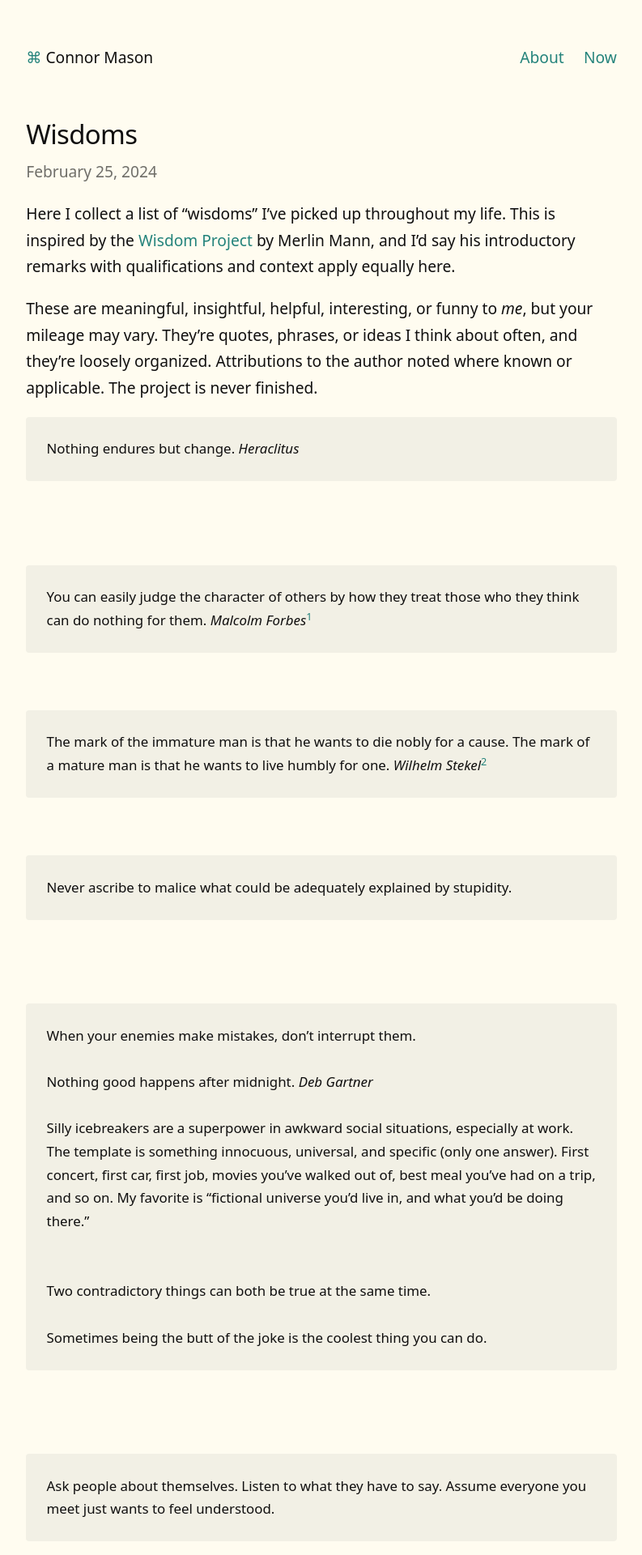
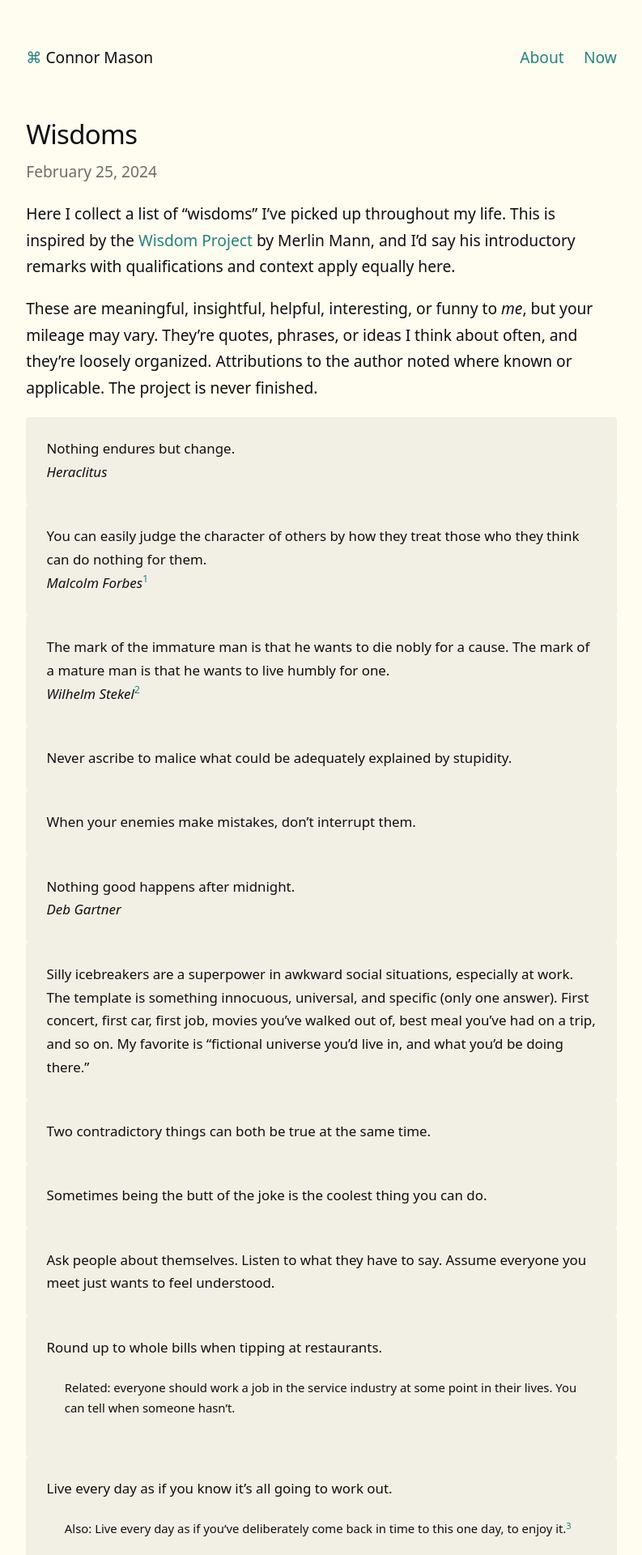
Before and after one commit to conmas/site, a Jekyll site: the page built from _notes/wisdoms.md, in a window 1280 px wide. Shown: the top 1920 px of the page at 81% size, without its empty margins (243-1036 px from the left). Built offline with Jekyll 4.4.1, drawn with Linux system fonts in a browser that asks for light colours.

Commit message:
Update wisdoms.md

```diff
--- a/_notes/wisdoms.md
+++ b/_notes/wisdoms.md
@@ -12,43 +12,29 @@
 > Nothing endures but change.
 > *Heraclitus*
 
-<br><br>
-
 > You can easily judge the character of others by how they treat those who they think can do nothing for them.
 > *Malcolm Forbes*[^1]
-
-<br>
 
 > The mark of the immature man is that he wants to die nobly for a cause. The mark of a mature man is that he wants to live humbly for one.
 > *Wilhelm Stekel*[^2]
 
-<br>
-
 > Never ascribe to malice what could be adequately explained by stupidity.
 
-<br><br>
+> When your enemies make mistakes, don’t interrupt them.
 
-> When your enemies make mistakes, don’t interrupt them.
-<br><br>
 > Nothing good happens after midnight.
 > *Deb Gartner*
-<br><br>
+
 > Silly icebreakers are a superpower in awkward social situations, especially at work. The template is something innocuous, universal, and specific (only one answer). First concert, first car, first job, movies you've walked out of, best meal you've had on a trip, and so on. My favorite is "fictional universe you'd live in, and what you'd be doing there."
-<br><br>
+
 > Two contradictory things can both be true at the same time.
-<br><br>
+
 > Sometimes being the butt of the joke is the coolest thing you can do.
-
-<br><br>
 
 > Ask people about themselves. Listen to what they have to say. Assume everyone you meet just wants to feel understood.
 
-<br><br>
-
 > Round up to whole bills when tipping at restaurants.
 >> Related: everyone should work a job in the service industry at some point in their lives. You can tell when someone hasn’t.
-
-<br><br>
 
 > Live every day as if you know it's all going to work out.
 >> Also: Live every day as if you've deliberately come back in time to this one day, to enjoy it.[^3]
```
